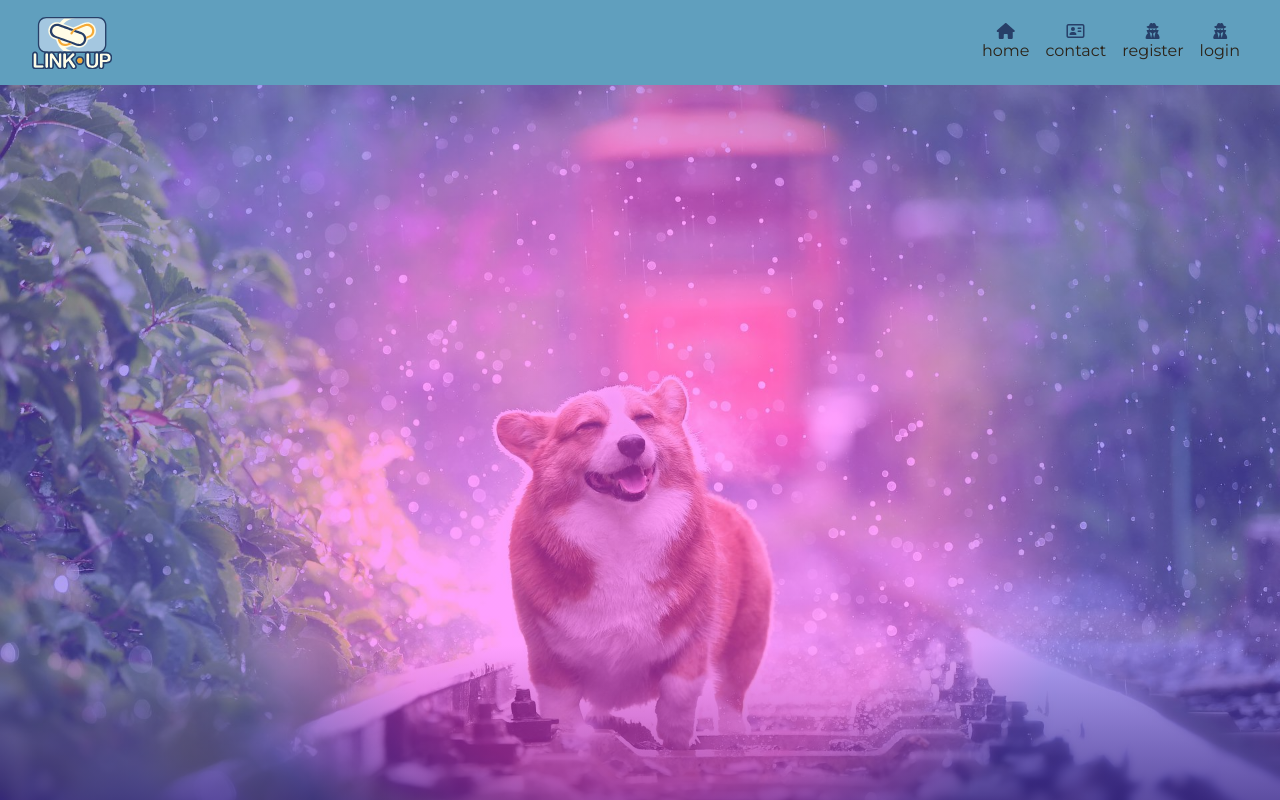
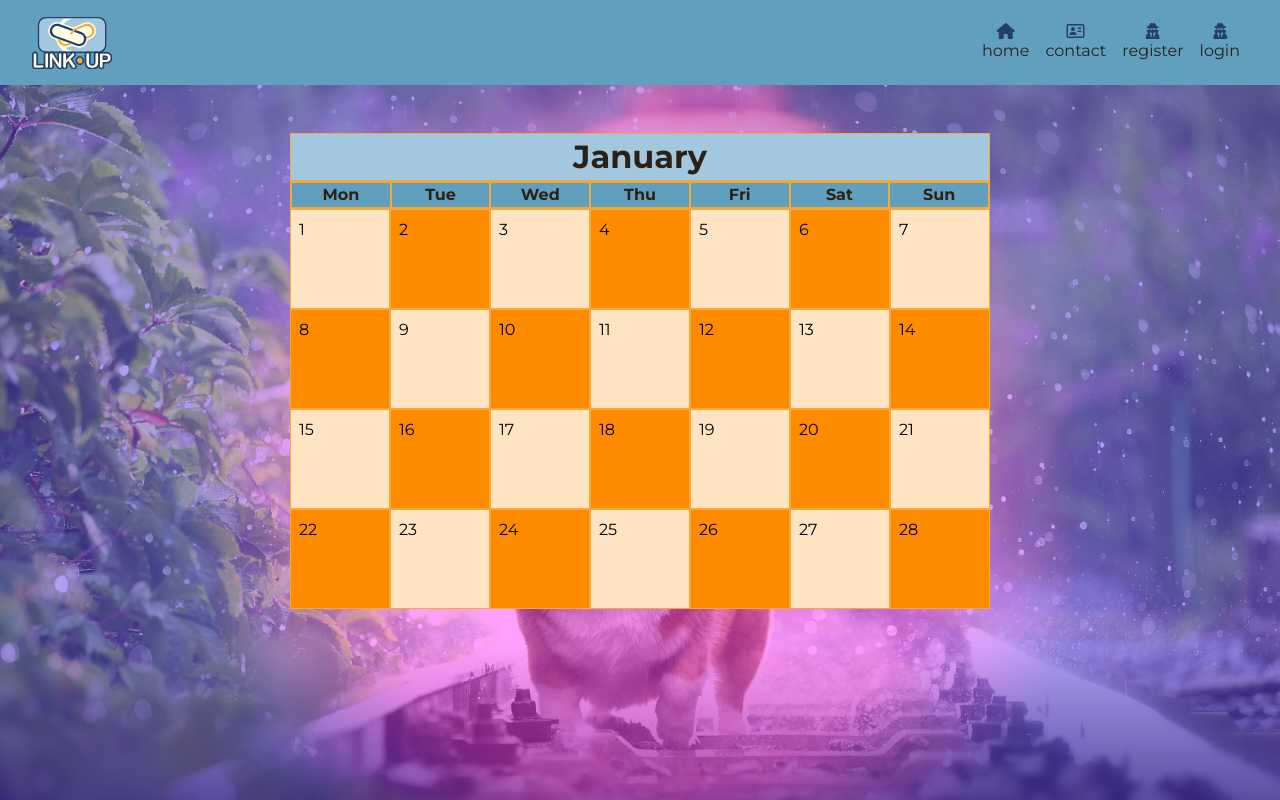
Before and after one commit to AlexanderKrysiuk/LinkUp-Frontend, a React (Vite) app: page /mock in a window 1280 px wide. Shown: the top 800 px of the page. Built offline with nearby package versions, Linux system fonts and the light colour scheme; a web font is replaced by a local one.

Commit message:
feat: added basic calendar structure

```diff
--- /dev/null
+++ b/src/components/calendar/CalendarComponent.css
@@ -0,0 +1,64 @@
+.calendar {
+  display: flex;
+  flex-wrap: wrap;
+  align-items: center;
+  justify-content: center;
+  width: 700px;
+  margin: 2rem auto;
+}
+.calendar__header, .calendar__body {
+  display: flex;
+  flex-wrap: wrap;
+  align-items: center;
+  justify-content: center;
+  width: 100%;
+}
+.calendar__header {
+  flex-direction: column;
+}
+.calendar__header-month {
+  display: flex;
+  align-items: center;
+  justify-content: center;
+  width: 100%;
+  height: 3rem;
+  font-size: 2rem;
+  border: 1px solid var(--color-call-to-action);
+  background-color: var(--color-primary);
+  color: var(--color-text);
+  font-weight: bold;
+}
+.calendar__header-days {
+  display: flex;
+  align-items: center;
+  justify-content: center;
+  width: 100%;
+  border: 1px solid var(--color-call-to-action);
+  background-color: var(--color-secondary);
+  color: var(--color-text);
+  font-weight: bold;
+}
+.calendar__header-day {
+  display: flex;
+  align-items: center;
+  justify-content: center;
+  width: 100px;
+  border: 1px solid var(--color-call-to-action);
+  color: var(--color-text);
+  font-weight: bold;
+}
+.calendar__field {
+  display: flex;
+  align-items: flex-start;
+  justify-content: flex-start;
+  padding: 0.5rem;
+  width: 100px;
+  height: 100px;
+  border: 1px solid var(--color-call-to-action);
+}
+.calendar__field:nth-of-type(odd) {
+  background-color: bisque;
+}
+.calendar__field:nth-of-type(even) {
+  background-color: darkorange;
+}/*# sourceMappingURL=CalendarComponent.css.map */
--- /dev/null
+++ b/src/components/calendar/CalendarComponent.scss
@@ -0,0 +1,70 @@
+$child-width: 100px;
+$child-height: 100px;
+$children-per-row: 7;
+
+.calendar {
+	display: flex;
+	flex-wrap: wrap;
+	align-items: center;
+	justify-content: center;
+	width: $child-width * $children-per-row;
+	margin: 2rem auto;
+	&__header,
+	&__body {
+		display: flex;
+		flex-wrap: wrap;
+		align-items: center;
+		justify-content: center;
+		width: 100%;
+	}
+	&__header {
+		flex-direction: column;
+		&-month {
+			display: flex;
+			align-items: center;
+			justify-content: center;
+			width: 100%;
+			height: 3rem;
+			font-size: 2rem;
+			border: 1px solid var(--color-call-to-action);
+			background-color: var(--color-primary);
+			color: var(--color-text);
+			font-weight: bold;
+		}
+		&-days {
+			display: flex;
+			align-items: center;
+			justify-content: center;
+			width: 100%;
+			border: 1px solid var(--color-call-to-action);
+			background-color: var(--color-secondary);
+			color: var(--color-text);
+			font-weight: bold;
+		}
+		&-day {
+			display: flex;
+			align-items: center;
+			justify-content: center;
+			width: $child-width;
+			border: 1px solid var(--color-call-to-action);
+			color: var(--color-text);
+			font-weight: bold;
+		}
+	}
+	&__field {
+		display: flex;
+		align-items: flex-start;
+		justify-content: flex-start;
+		padding: 0.5rem;
+		width: $child-width;
+		height: $child-height;
+		border: 1px solid var(--color-call-to-action);
+
+		&:nth-of-type(odd) {
+			background-color: bisque;
+		}
+		&:nth-of-type(even) {
+			background-color: darkorange;
+		}
+	}
+}
--- /dev/null
+++ b/src/components/calendar/CalendarComponent.tsx
@@ -0,0 +1,36 @@
+import React, { useEffect, useState } from 'react';
+
+import './CalendarComponent.css';
+
+import CalendarFieldComponent from './CalendarField/CalendarFieldComponent.tsx';
+
+const CalendarComponent = () => {
+	const [dayNumbers, setDayNumbers] = useState<number[]>([]);
+
+	useEffect(() => {
+		setDayNumbers(Array.from({ length: 28 }, (_, i) => i + 1));
+	}, []);
+
+	const monthName = 'January';
+	const dayNames = ['Mon', 'Tue', 'Wed', 'Thu', 'Fri', 'Sat', 'Sun'];
+
+	return (
+		<div className='calendar'>
+			<div className='calendar__header'>
+				<div className='calendar__header-month'>{monthName}</div>
+				<div className='calendar__header-days'>
+					{dayNames.map((dayName) => (
+						<div className='calendar__header-day'>{dayName}</div>
+					))}
+				</div>
+			</div>
+			<div className='calendar__body'>
+				{dayNumbers.map((dayNumber) => (
+					<CalendarFieldComponent dayNumber={dayNumber} />
+				))}
+			</div>
+		</div>
+	);
+};
+
+export default CalendarComponent;
--- /dev/null
+++ b/src/components/calendar/CalendarField/CalendarFieldComponent.tsx
@@ -0,0 +1,11 @@
+import React from 'react';
+
+type CalendarFieldComponentProps = {
+	dayNumber: number;
+};
+
+const CalendarFieldComponent = ({ dayNumber }: CalendarFieldComponentProps) => {
+	return <div className='calendar__field'>{dayNumber}</div>;
+};
+
+export default CalendarFieldComponent;
--- a/src/pages/MockPage.tsx
+++ b/src/pages/MockPage.tsx
@@ -1,10 +1,16 @@
 //import Button from '@components/utils/Button';
 import NewMeetingForm from '@components/meetingForm/NewMeetingForm';
 import MockMeetings from '@components/mock/mockMeetingsAll';
+
+import CalendarComponent from '@components/calendar/CalendarComponent';
 import Button from '@components/utils/buttons/Button';
+
 import { getMeetings } from '@middleware/meetingsHandler';
+
 import { getRole } from '@middleware/userHandler';
+
 import { Meetings } from 'data/dataTypes';
+
 import React, { useEffect, useState } from 'react';
 
 const MockPageComponent = (): JSX.Element => {
@@ -62,7 +68,11 @@ const MockPageComponent = (): JSX.Element => {
 	}, [token]);
 
 	return (
-		<div>
+		<>
+			<div className='calendar-container'>
+				<CalendarComponent />
+			</div>
+			<div className='meetings-container'>
 				{/* if logged : display his role and button to add meetings */}
 				{token ? (
 					<div>
@@ -88,6 +98,7 @@ const MockPageComponent = (): JSX.Element => {
 				) : null}
 				{/* end if created/booked meetings */}
 			</div>
+		</>
 	);
 };
 
```
Also changed, not shown: 1 other file (tests, documents, lock files or other folders). Lines whose indentation alone changed are shown as unchanged.
